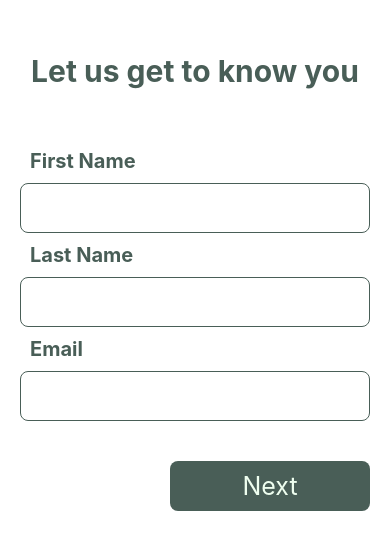
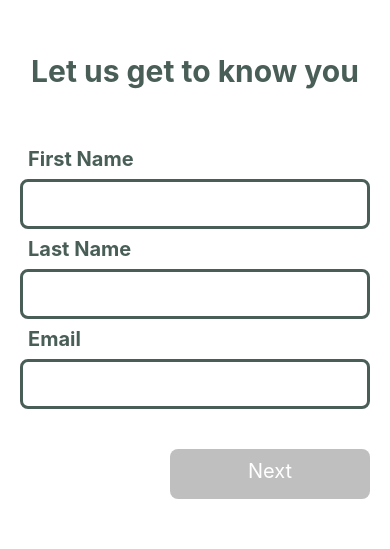
Before and after one commit to ShilpaMRao/little-lemon-capstone, a React Native app: screen / in a window 390 px wide. Shown: the part 147-696 px from the top of the page. Built offline with nearby package versions, Linux system fonts and the light colour scheme.

Commit message:
Finished the Onboarding.js along with validation of the fields

```diff
--- /dev/null
+++ b/components/Button.js
@@ -0,0 +1,40 @@
+import * as React from "react";
+import { Pressable, Text, StyleSheet } from "react-native";
+
+const Button = ({ onPress, children, disabled }) => {
+  return (
+    <Pressable
+      onPress={onPress}
+      style={[styles.button, disabled && styles.disabled]}
+      disabled={disabled}
+    >
+      <Text style={styles.text}>{children}</Text>
+    </Pressable>
+  );
+};
+
+const styles = StyleSheet.create({
+  button: {
+    height: 50,
+    width: 200,
+    borderRadius: 8,
+    padding: 10,
+    backgroundColor: "#495E57",
+    color: "#EEFEEF",
+    fontSize: 25,
+    textAlign: "center",
+    marginLeft: 150,
+    marginVertical: 40,
+  },
+  disabled: {
+    backgroundColor: "grey",
+    opacity: 0.5,
+  },
+  text: {
+    fontSize: 20,
+    color: "white",
+    alignSelf: "center",
+  },
+});
+
+export default Button;
--- a/screens/Onboarding.js
+++ b/screens/Onboarding.js
@@ -1,5 +1,6 @@
 import React, { useState } from "react";
-import { validateEmail } from "../utils";
+import { validateEmail, validateName } from "../utils";
+import Button from "../components/Button";
 import {
   Alert,
   Image,
@@ -12,12 +13,23 @@ import {
 } from "react-native";
 
 const Onboarding = () => {
+  const [firstName, setFirstName] = useState("");
+  const [lastName, setLastName] = useState("");
   const [email, setEmail] = useState("");
 
+  const isEmailValid = validateEmail(email);
+  const isFirstNameValid = validateName(firstName);
+  const isLastNameValid = validateName(lastName);
+  const isFormValid = () => isEmailValid && isFirstNameValid && isLastNameValid;
+
+  if (!isFormValid) {
+    Alert.alert("Please enter valid values!");
+  }
   const handleNext = () => {
-    if (!validateEmail(email)) {
-      Alert.alert("Invalid Email", "Please enter a valid email address.");
-    }
+    Alert.alert("Thank you", "Done!");
+    setFirstName("");
+    setLastName("");
+    setEmail("");
   };
   return (
     <ScrollView style={styles.container}>
@@ -30,26 +42,27 @@ const Onboarding = () => {
       />
       <Text style={styles.introText}>Let us get to know you</Text>
       <Text style={styles.text}>First Name</Text>
-      <TextInput style={styles.textInput} />
+      <TextInput
+        style={styles.textInput}
+        value={firstName}
+        onChangeText={setFirstName}
+      />
       <Text style={styles.text}>Last Name</Text>
-      <TextInput style={styles.textInput} />
-      <Text
-        style={styles.text}
-        value={email}
-        keyboardType="email-address"
-        onChangeText={setEmail}
-      >
-        Email
-      </Text>
+      <TextInput
+        style={styles.textInput}
+        value={lastName}
+        onChangeText={setLastName}
+      />
+      <Text style={styles.text}>Email</Text>
       <TextInput
         style={styles.textInput}
         value={email}
         keyboardType="email-address"
         onChangeText={setEmail}
       />
-      <Pressable onPress={handleNext}>
-        <Text style={styles.button}>Next</Text>
-      </Pressable>
+      <Button onPress={handleNext} disabled={!isFormValid()}>
+        Next
+      </Button>
     </ScrollView>
   );
 };
@@ -72,7 +85,7 @@ const styles = StyleSheet.create({
     marginVertical: 40,
   },
   text: {
-    padding: 10,
+    padding: 8,
     // fontFamily: "Markazi",
     fontSize: 20,
     fontWeight: "bold",
@@ -84,9 +97,10 @@ const styles = StyleSheet.create({
     width: 350,
     borderRadius: 8,
     // fontFamily: "MarkaziText-Regular",
-    borderWidth: 1,
+    borderWidth: 3,
     borderColor: "#495E57",
     fontSize: 20,
+    color: "#495e57",
   },
   button: {
     height: 50,
--- a/utils/index.js
+++ b/utils/index.js
@@ -3,3 +3,6 @@ export const validateEmail = (email) => {
     /^(([^<>()[\]\\.,;:\s@\"]+(\.[^<>()[\]\\.,;:\s@\"]+)*)|(\".+\"))@((\[[0-9]{1,3}\.[0-9]{1,3}\.[0-9]{1,3}\.[0-9]{1,3}\])|(([a-zA-Z\-0-9]+\.)+[a-zA-Z]{2,}))$/
   );
 };
+export const validateName = (name) => {
+  return name.match(/^[A-Za-z]+$/);
+};
```
